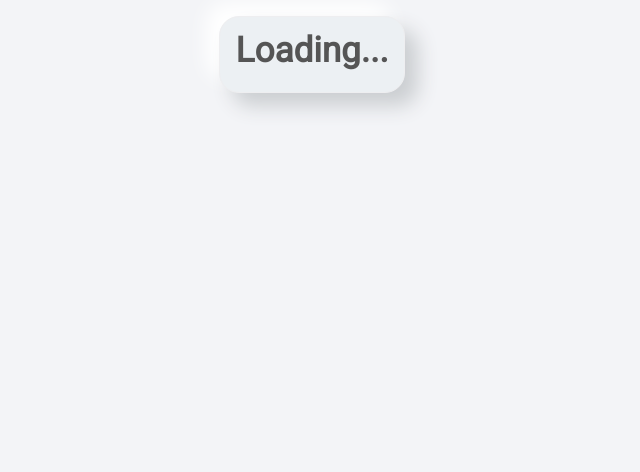
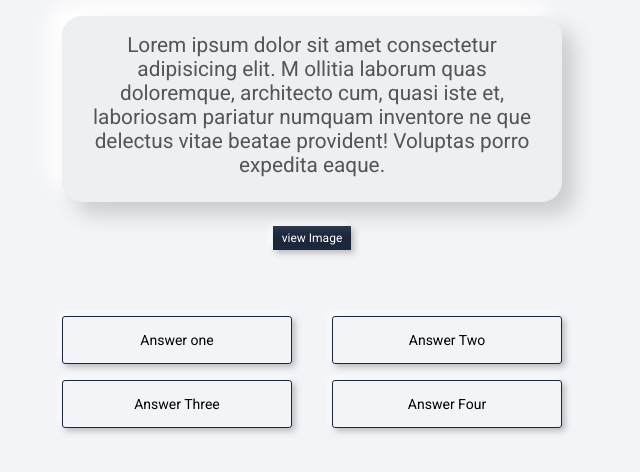
Before and after one commit to KROM-TECH/Quizy, a Vue app: page /game in a window 1280 px wide. Shown: the top 472 px of the page, without its empty margins (328-968 px from the left). Built offline with nearby package versions, Linux system fonts and the light colour scheme.

Commit message:
worked on the game screen

```diff
--- a/src/App.vue
+++ b/src/App.vue
@@ -10,7 +10,7 @@
   margin: 0;
   padding: 0;
   font-family: 'Roboto', sans-serif;
-  transition: 0.5s linear;
+  transition: 0.3s linear;
 }
 html{
   width: 100%;
--- a/src/components/Loader.vue
+++ b/src/components/Loader.vue
@@ -1,8 +1,11 @@
 <template>
+<div class="center">
         <div class="jumping-dots-loader">
           <span></span>
           <span></span>
           <span></span>
+      </div>
+      <h3>loading...</h3>
       </div>
 </template>
 
@@ -11,6 +14,20 @@ export default {};
 </script>
 
 <style scoped>
+h3, .h3 {
+    font-size: 1.25rem;
+    font-style: italic;
+    font-weight: 700;
+}
+.center{
+     display: flex;
+  flex-direction: column;
+  justify-content: center;
+  align-items: center;
+  width: 100vw;
+    height: 100vh;
+    z-index: 100;
+}
 
 .jumping-dots-loader {
     display: flex;
@@ -18,10 +35,11 @@ export default {};
   justify-content: center;
   align-items: center;
     width: 100vw;
-    height: 100vh;
+    height: 100px;
     border-radius: 100%;
     position: relative;
     margin: 0 !important;
+    z-index: 1000;
 }
 
 .jumping-dots-loader span {
@@ -29,7 +47,7 @@ export default {};
     width: 50px;
     height: 50px;
     border-radius: 100%;
-    background-color: rgba(96, 69, 236, 0.9);
+    background-color: rgba(28, 39, 60, 0.4);
     margin: 35px 5px;
 }
 </style>
--- a/src/components/Menu.vue
+++ b/src/components/Menu.vue
@@ -1,14 +1,15 @@
 <template>
   <div>
-    <button type="button" id="menu" class="btn btn-inverse-primary btn-icon Mbutton" @click="change">
+    <button type="button" id="menu" class="btn btn-inverse-dark btn-icon Mbutton" @click="change">
       <i :class="menu.sign"></i>
     </button>
 
     <div class="card" v-if="!menu.show">
-      <router-link class="btn btn-inverse-primary btn-fw" to="/home" style="margin: 1rem;">View Dashboard</router-link>
-      <router-link class="btn btn-inverse-primary btn-fw" to="/home" style="margin: 1rem;">Play a Game</router-link>
-      <router-link class="btn btn-inverse-primary btn-fw" to="/home" style="margin: 1rem;">Create a Game</router-link>
-      <router-link class="btn btn-inverse-primary btn-fw" to="/home" style="margin: 1rem;">Refer a Friend</router-link>
+      <router-link class="btn btn-inverse-dark btn-fw" to="/dashboard" style="margin: 1rem;">View Dashboard</router-link>
+      <router-link class="btn btn-inverse-dark btn-fw" to="/play" style="margin: 1rem;">Play a Game</router-link>
+      <router-link class="btn btn-inverse-dark btn-fw" to="/home" style="margin: 1rem;">Create a Game</router-link>
+      <router-link class="btn btn-inverse-dark btn-fw" to="/home" style="margin: 1rem;">Withdraw Earnings</router-link>
+      <router-link class="btn btn-inverse-dark btn-fw" to="/home" style="margin: 1rem;">Refer a Friend</router-link>
     </div>
   </div>
 </template>
--- a/src/views/Dashboard.vue
+++ b/src/views/Dashboard.vue
@@ -9,7 +9,7 @@
             <div class="card-body">
               <div class="d-flex justify-content-between align-items-center">
                 <div class="icon-wrap">
-                  <i class="mdi mdi-folder-outline" style="color:#6045ec"></i>
+                  <i class="mdi mdi-folder-outline" style="color:#1c273c"></i>
                 </div>
                 <div class="flex-right-height">
                   <p class="font-weight-bold mb-1">Total Quiz Created</p>
@@ -25,7 +25,7 @@
             <div class="card-body">
               <div class="d-flex justify-content-between align-items-center">
                 <div class="icon-wrap">
-                  <i class="mdi mdi-cash-multiple" style="color:#6045ec"></i>
+                  <i class="mdi mdi-cash-multiple" style="color:#1c273c"></i>
                 </div>
                 <div class="flex-right-height">
                   <p class="font-weight-bold mb-1">Total Revenue</p>
@@ -41,7 +41,7 @@
             <div class="card-body">
               <div class="d-flex justify-content-between align-items-center">
                 <div class="icon-wrap">
-                  <i class="mdi mdi-account-group-outline" style="color:#6045ec"></i>
+                  <i class="mdi mdi-account-group-outline" style="color:#1c273c"></i>
                 </div>
                 <div class="flex-right-height">
                   <p class="font-weight-bold mb-1">Total Player</p>
@@ -57,7 +57,7 @@
             <div class="card-body">
               <div class="d-flex justify-content-between align-items-center">
                 <div class="icon-wrap">
-                  <i class="mdi mdi-account-outline" style="color:#6045ec"></i>
+                  <i class="mdi mdi-account-outline" style="color:#1c273c"></i>
                 </div>
                 <div class="flex-right-height">
                   <p class="font-weight-bold mb-1">Daily players</p>
@@ -74,7 +74,7 @@
               <div class="card-body">
                 <div class="d-flex justify-content-between align-items-center">
                   <div class="icon-wrap">
-                    <i class="mdi mdi-book-open-variant" style="color:#6045ec"></i>
+                    <i class="mdi mdi-book-open-variant" style="color:#1c273c"></i>
                   </div>
                   <div class="flex-right-height">
                     <p class="font-weight-bold mb-1">Most played quiz</p>
--- a/src/views/Game.vue
+++ b/src/views/Game.vue
@@ -1,8 +1,18 @@
 <template>
 <div class="div">
   <div class="card login-div">
-    <h1>Loading...</h1>
-
+    <p>Lorem ipsum dolor sit
+      amet consectetur adipisicing elit. M
+      ollitia laborum quas doloremque, architecto cum,
+       quasi iste et, laboriosam pariatur numquam inventore ne
+       que delectus vitae beatae provident! Voluptas porro expedita eaque.</p>
+  </div>
+  <div class="center mt-2"><div class="badge badge-dark">view Image</div></div>
+  <div class="anwsers">
+    <button type="button" class="btn btn-outline-dark btn-lg mt-3"> Answer one</button>
+    <button type="button" class="btn btn-outline-dark btn-lg mt-3">Answer Two</button>
+    <button type="button" class="btn btn-outline-dark btn-lg mt-3">Answer Three</button>
+    <button type="button" class="btn btn-outline-dark btn-lg mt-3">Answer Four</button>
   </div>
   </div>
 </template>
@@ -12,8 +22,37 @@
 </script>
 
 <style scoped>
+.badge{
+  cursor: pointer;
+}
+.btn{
+  height: 48px;
+  width: 230px;
+  padding:1rem !important;
+}
+.anwsers{
+  margin-top: 50px;
+  max-width: 500px;
+   display: flex;
+  justify-content: space-between;
+  align-items: center;
+  flex-wrap: wrap;
+}
+@media screen and (max-width:600px) {
+  .anwsers{
+    justify-content: center;
+  }
+  .btn{
+    width:300px
+  }
+}
+p{
+  font-size: 1.3rem
+
+}
 .div{
   display: flex;
+  flex-direction: column;
   justify-content: center;
   align-items: center;
 }
@@ -28,8 +67,9 @@
     display: flex;
     text-align: center;
     flex-direction: column;
-    max-width:50rem;
-    /* flex-basis: 100rem; */
+    width: 100%;
+    height: fit-content;
+    max-width:500px;
   }
 
 </style>
--- a/src/views/Landing.vue
+++ b/src/views/Landing.vue
@@ -12,8 +12,8 @@
         <li>And so much more</li>
       </ul>
       <div>
-        <router-link to="login"><button class="btn btn-inverse-primary btn-fw"> Create an Account </button></router-link>
-        <button class="btn btn-inverse-primary btn-fw mx-3">Tell a Friend</button>
+        <router-link to="login"><button class="btn btn-inverse-dark btn-fw"> Create an Account </button></router-link>
+        <button class="btn btn-inverse-dark btn-fw mx-3">Tell a Friend</button>
       </div>
     </div>
 </template>
@@ -95,6 +95,6 @@ border-color: #f02632;
     margin-top: 0.9rem;
     font-size: larger;
     font-weight: 600;
-    background-color: #6145ec61;
+    background-color: rgba(28, 39, 60, 0.2);
   }
 </style>
--- a/src/views/Login.vue
+++ b/src/views/Login.vue
@@ -13,7 +13,7 @@
                     </div>
 
 
-      <button type="button" class="btn btn-outline-primary btn-fw">Login</button>
+      <button type="button" class="btn btn-outline-dark btn-fw">Login</button>
 
         <div class="flex mt-3">
       <p>Create an acc</p>
@@ -40,6 +40,9 @@
 </script>
 
 <style scoped>
+.form-control[data-v-26084dc2]:focus {
+    border-color: #1c273c;
+}
 .div{
   display: flex;
   justify-content: center;
```
